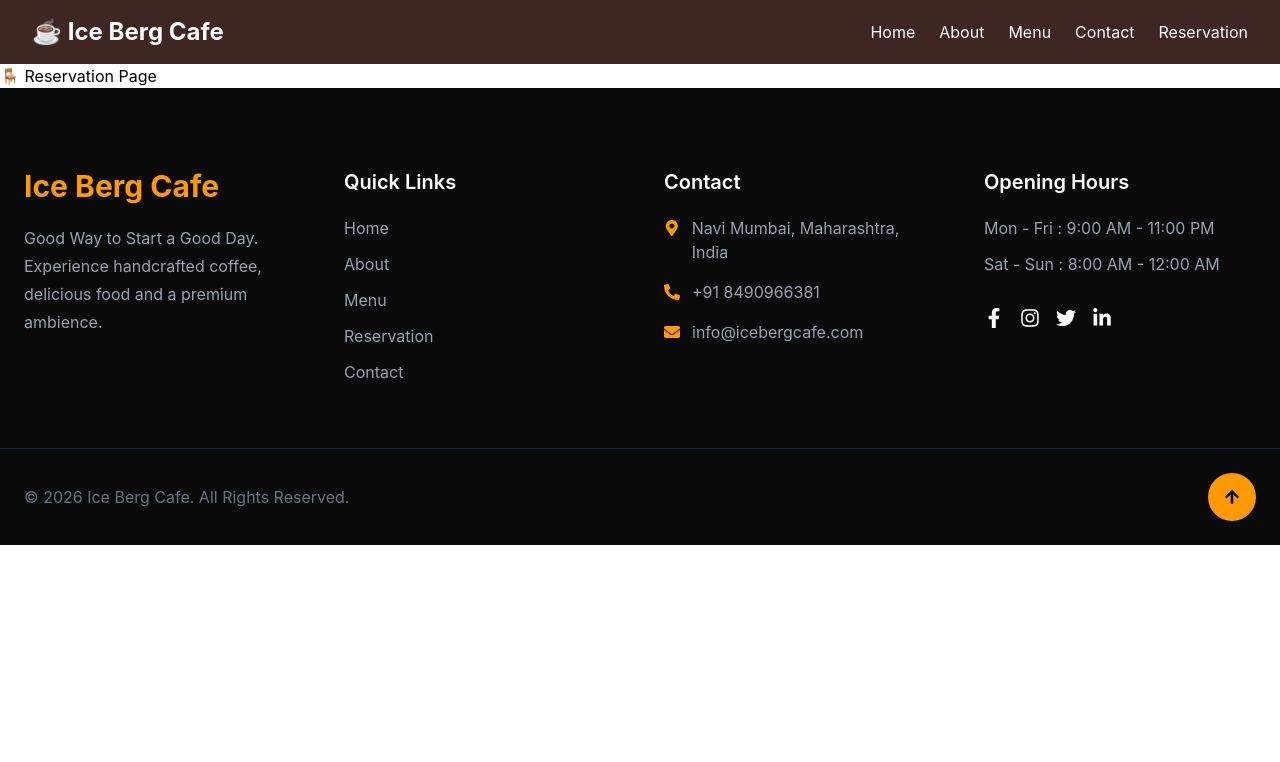
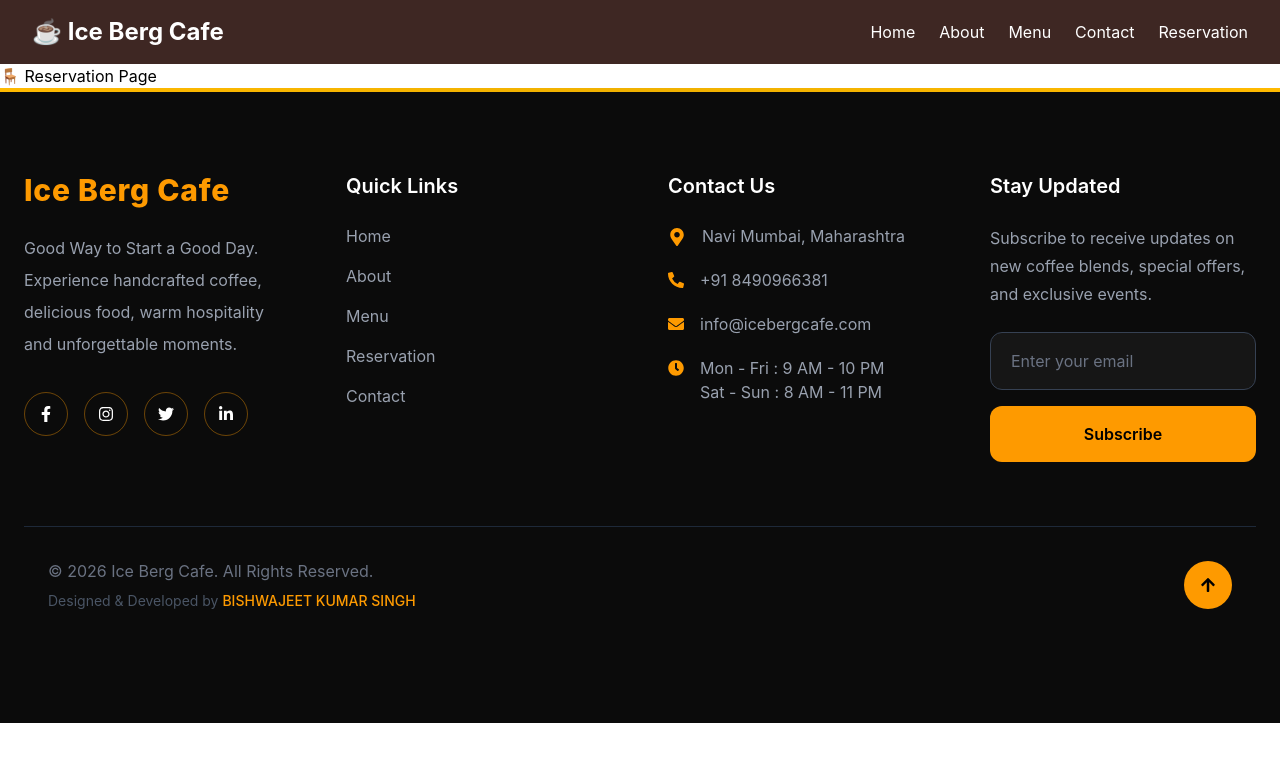
Before and after one commit to Bishwajeetsingh/ice-berg-cafe, a React (Vite) app: page /reservation in a window 1280 px wide. Shown: the top 762 px of the page. Built offline with nearby package versions, Linux system fonts and the light colour scheme.

Commit message:
Update footer contact and developer name

```diff
--- a/src/components/Layout.jsx
+++ b/src/components/Layout.jsx
@@ -1,15 +1,12 @@
+import { Outlet } from "react-router-dom";
 import Navbar from "./Navbar";
-import Footer from "./Footer";
+import Footer from "./footer/Footer";
 
-function Layout({ children }) {
+function Layout() {
   return (
     <>
       <Navbar />
-
-      <main>
-        {children}
-      </main>
-
+      <Outlet />
       <Footer />
     </>
   );
--- /dev/null
+++ b/src/components/footer/Footer.jsx
@@ -0,0 +1,44 @@
+import { motion } from "framer-motion";
+
+import FooterBrand from "./FooterBrand";
+import FooterLinks from "./FooterLinks";
+import FooterContact from "./FooterContact";
+import FooterNewsletter from "./FooterNewsletter";
+import FooterBottom from "./FooterBottom";
+
+function Footer() {
+  return (
+    <footer className="bg-[#0b0b0b] text-white">
+
+      {/* Gold Top Border */}
+      <div className="h-1 bg-gradient-to-r from-amber-400 via-yellow-500 to-amber-400"></div>
+
+      <motion.div
+        initial={{ opacity: 0, y: 60 }}
+        whileInView={{ opacity: 1, y: 0 }}
+        transition={{ duration: 0.8 }}
+        viewport={{ once: true }}
+        className="max-w-7xl mx-auto px-6 py-20"
+      >
+
+        <div className="grid gap-14 lg:grid-cols-4 md:grid-cols-2">
+
+          <FooterBrand />
+
+          <FooterLinks />
+
+          <FooterContact />
+
+          <FooterNewsletter />
+
+        </div>
+
+        <FooterBottom />
+
+      </motion.div>
+
+    </footer>
+  );
+}
+
+export default Footer;
--- /dev/null
+++ b/src/components/footer/FooterBottom.jsx
@@ -0,0 +1,37 @@
+import { FaArrowUp } from "react-icons/fa";
+
+function FooterBottom() {
+  const scrollTop = () => {
+    window.scrollTo({
+      top: 0,
+      behavior: "smooth",
+    });
+  };
+
+  return (
+    <div className="border-t border-gray-800 mt-16 py-8">
+      <div className="max-w-7xl mx-auto px-6 flex flex-col md:flex-row items-center justify-between gap-6">
+
+        <div className="text-center md:text-left">
+          <p className="text-gray-500">
+            © {new Date().getFullYear()} Ice Berg Cafe. All Rights Reserved.
+          </p>
+
+          <p className="text-gray-600 text-sm mt-2">
+            Designed & Developed by <span className="text-amber-500 font-medium">BISHWAJEET KUMAR SINGH</span>
+          </p>
+        </div>
+
+        <button
+          onClick={scrollTop}
+          className="w-12 h-12 rounded-full bg-amber-500 hover:bg-amber-600 text-black flex items-center justify-center transition-all duration-300 hover:scale-110"
+        >
+          <FaArrowUp />
+        </button>
+
+      </div>
+    </div>
+  );
+}
+
+export default FooterBottom;
--- /dev/null
+++ b/src/components/footer/FooterBrand.jsx
@@ -0,0 +1,37 @@
+import { FaFacebookF, FaInstagram, FaLinkedinIn, FaTwitter } from "react-icons/fa";
+
+function FooterBrand() {
+  return (
+    <div>
+      <h2 className="text-3xl font-extrabold text-amber-500 tracking-wide">
+        Ice Berg Cafe
+      </h2>
+
+      <p className="mt-6 text-gray-400 leading-8">
+        Good Way to Start a Good Day.
+        Experience handcrafted coffee,
+        delicious food, warm hospitality
+        and unforgettable moments.
+      </p>
+
+      <div className="flex gap-4 mt-8">
+        {[FaFacebookF, FaInstagram, FaTwitter, FaLinkedinIn].map(
+          (Icon, index) => (
+            <a
+              key={index}
+              href="#"
+              className="w-11 h-11 rounded-full border border-amber-500/40
+              flex items-center justify-center
+              hover:bg-amber-500 hover:text-black
+              transition-all duration-300 hover:scale-110"
+            >
+              <Icon />
+            </a>
+          )
+        )}
+      </div>
+    </div>
+  );
+}
+
+export default FooterBrand;
--- /dev/null
+++ b/src/components/footer/FooterContact.jsx
@@ -0,0 +1,47 @@
+import {
+  FaMapMarkerAlt,
+  FaPhoneAlt,
+  FaEnvelope,
+  FaClock,
+} from "react-icons/fa";
+
+function FooterContact() {
+  return (
+    <div>
+      <h3 className="text-xl font-semibold mb-6 text-white">
+        Contact Us
+      </h3>
+
+      <div className="space-y-5 text-gray-400">
+
+        <div className="flex items-start gap-4">
+          <FaMapMarkerAlt className="text-amber-500 mt-1 text-lg" />
+          <p>
+            Navi Mumbai, Maharashtra
+          </p>
+        </div>
+
+        <div className="flex items-center gap-4">
+          <FaPhoneAlt className="text-amber-500" />
+          <p>+91 8490966381</p>
+        </div>
+
+        <div className="flex items-center gap-4">
+          <FaEnvelope className="text-amber-500" />
+          <p>info@icebergcafe.com</p>
+        </div>
+
+        <div className="flex items-start gap-4">
+          <FaClock className="text-amber-500 mt-1" />
+          <div>
+            <p>Mon - Fri : 9 AM - 10 PM</p>
+            <p>Sat - Sun : 8 AM - 11 PM</p>
+          </div>
+        </div>
+
+      </div>
+    </div>
+  );
+}
+
+export default FooterContact;
--- /dev/null
+++ b/src/components/footer/FooterLinks.jsx
@@ -0,0 +1,43 @@
+import { Link } from "react-router-dom";
+
+const links = [
+  {
+    title: "Quick Links",
+    items: [
+      { name: "Home", path: "/" },
+      { name: "About", path: "/about" },
+      { name: "Menu", path: "/menu" },
+      { name: "Reservation", path: "/reservation" },
+      { name: "Contact", path: "/contact" },
+    ],
+  },
+];
+
+function FooterLinks() {
+  return (
+    <>
+      {links.map((section) => (
+        <div key={section.title}>
+          <h3 className="text-xl font-semibold mb-6 text-white">
+            {section.title}
+          </h3>
+
+          <ul className="space-y-4">
+            {section.items.map((item) => (
+              <li key={item.name}>
+                <Link
+                  to={item.path}
+                  className="text-gray-400 hover:text-amber-500 transition duration-300"
+                >
+                  {item.name}
+                </Link>
+              </li>
+            ))}
+          </ul>
+        </div>
+      ))}
+    </>
+  );
+}
+
+export default FooterLinks;
--- /dev/null
+++ b/src/components/footer/FooterNewsletter.jsx
@@ -0,0 +1,49 @@
+function FooterNewsletter() {
+  return (
+    <div>
+      <h3 className="text-xl font-semibold text-white mb-6">
+        Stay Updated
+      </h3>
+
+      <p className="text-gray-400 leading-7 mb-6">
+        Subscribe to receive updates on
+        new coffee blends, special offers,
+        and exclusive events.
+      </p>
+
+      <form className="space-y-4">
+
+        <input
+          type="email"
+          placeholder="Enter your email"
+          className="w-full bg-[#161616]
+          border border-gray-700
+          rounded-xl
+          px-5 py-4
+          text-white
+          placeholder:text-gray-500
+          focus:outline-none
+          focus:border-amber-500
+          transition"
+        />
+
+        <button
+          className="w-full
+          bg-amber-500
+          hover:bg-amber-600
+          text-black
+          font-semibold
+          py-4
+          rounded-xl
+          transition
+          duration-300"
+        >
+          Subscribe
+        </button>
+
+      </form>
+    </div>
+  );
+}
+
+export default FooterNewsletter;
--- a/src/routes/AppRouter.jsx
+++ b/src/routes/AppRouter.jsx
@@ -1,5 +1,6 @@
+import { BrowserRouter, Routes, Route } from "react-router-dom";
+
 import Layout from "../components/Layout";
-import { BrowserRouter, Routes, Route } from "react-router-dom";
 
 import Home from "../pages/Home";
 import About from "../pages/About";
@@ -11,50 +12,15 @@ function AppRouter() {
   return (
     <BrowserRouter>
       <Routes>
-        <Route
-          path="/"
-          element={
-            <Layout>
-              <Home />
-            </Layout>
-          }
-        />
 
-        <Route
-          path="/about"
-          element={
-            <Layout>
-              <About />
-            </Layout>
-          }
-        />
+        <Route path="/" element={<Layout />}>
+          <Route index element={<Home />} />
+          <Route path="about" element={<About />} />
+          <Route path="menu" element={<Menu />} />
+          <Route path="contact" element={<Contact />} />
+          <Route path="reservation" element={<Reservation />} />
+        </Route>
 
-        <Route
-          path="/menu"
-          element={
-            <Layout>
-              <Menu />
-            </Layout>
-          }
-        />
-
-        <Route
-          path="/contact"
-          element={
-            <Layout>
-              <Contact />
-            </Layout>
-          }
-        />
-
-        <Route
-          path="/reservation"
-          element={
-            <Layout>
-              <Reservation />
-            </Layout>
-          }
-        />
       </Routes>
     </BrowserRouter>
   );
```
